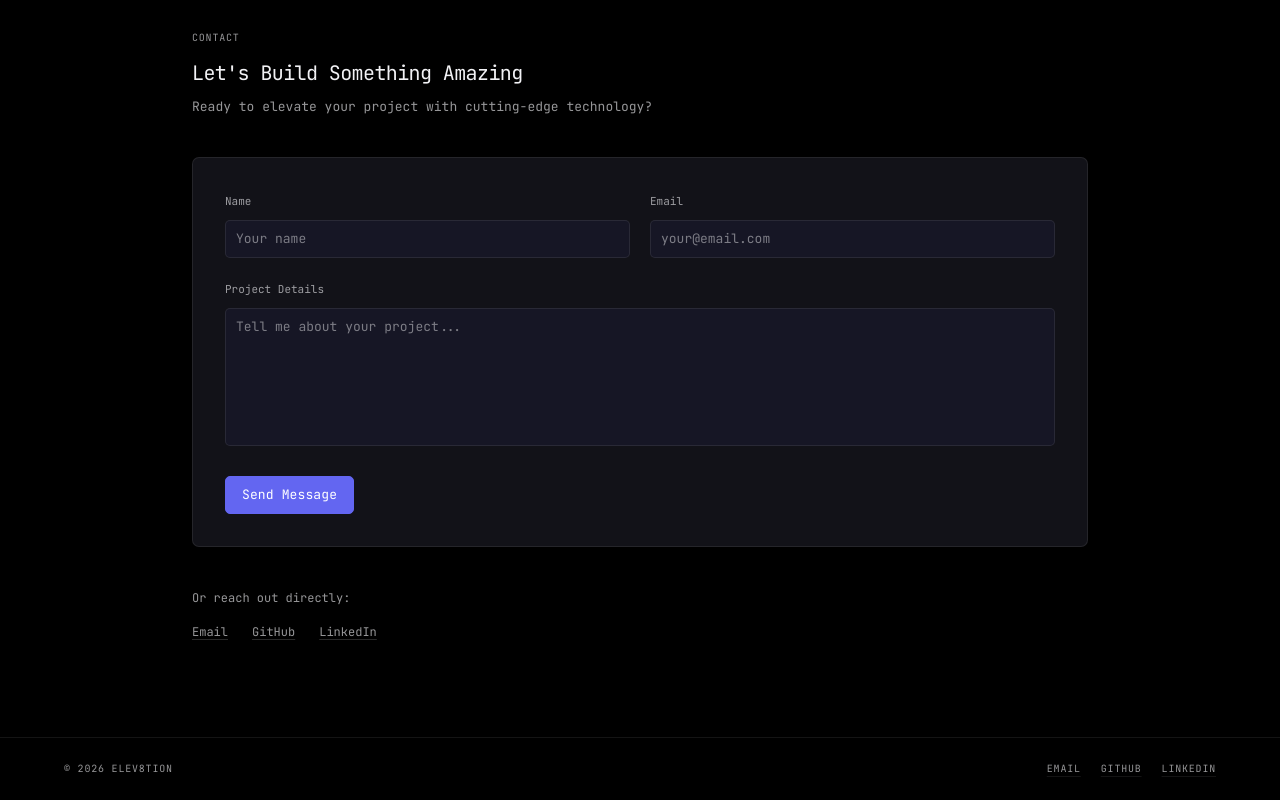
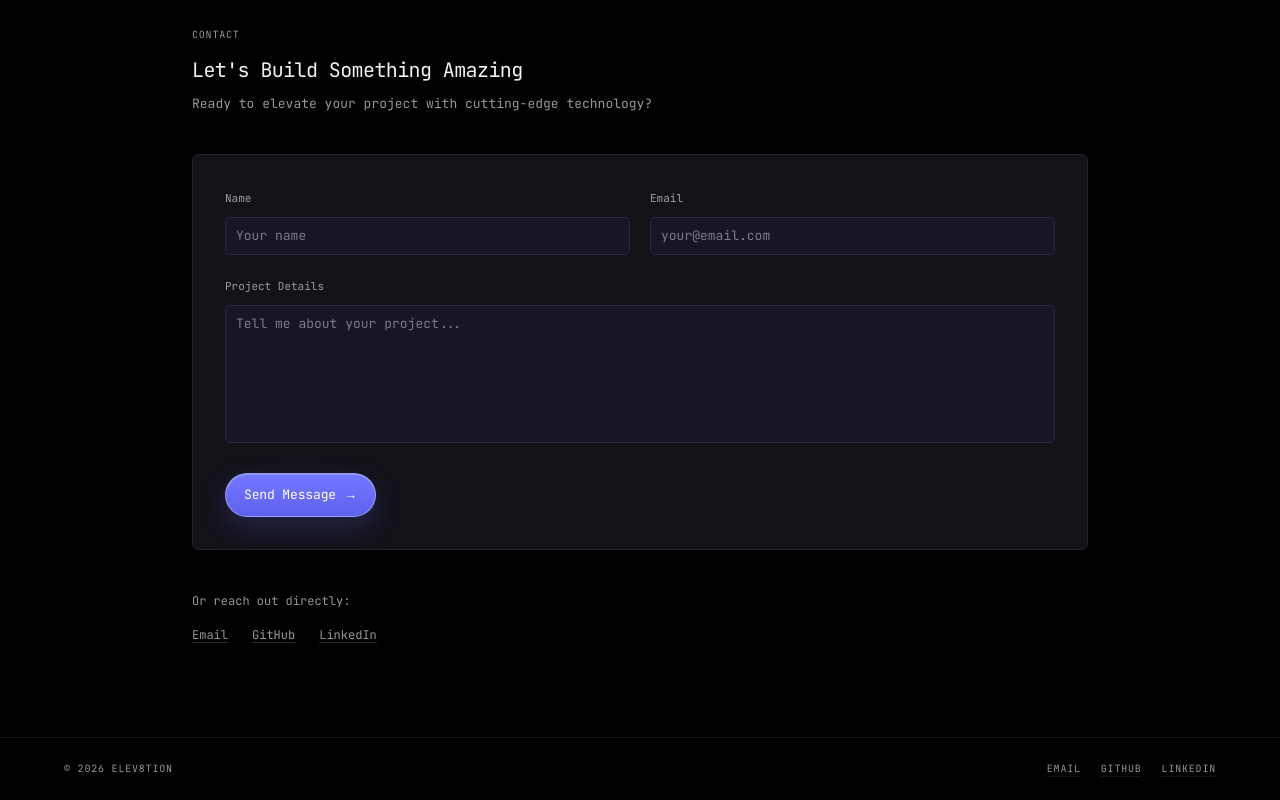
Before and after one commit to elev8tion/kcpf, a Next.js app: page / in a window 1280 px wide. Shown: the part 2263-3063 px from the top of the page. Built offline with nearby package versions, Linux system fonts and the light colour scheme; a web font is replaced by a local one.

Commit message:
Match contact submit CTA styling

```diff
--- a/app/globals.css
+++ b/app/globals.css
@@ -248,6 +248,16 @@
   .hero-cta--secondary:hover {
     background: rgba(99, 102, 241, 0.1);
     border-color: rgba(255, 255, 255, 0.24);
+  }
+
+  .contact-submit {
+    width: 100%;
+  }
+
+  @media (min-width: 640px) {
+    .contact-submit {
+      width: auto;
+    }
   }
 
   /* Mono chip / tag. */
--- a/components/sections/Contact.tsx
+++ b/components/sections/Contact.tsx
@@ -2,7 +2,7 @@
 
 import { useState } from "react";
 import { motion } from "framer-motion";
-import { Button, EASE_OUT, Panel, SectionHeading } from "../traevu";
+import { EASE_OUT, Panel, SectionHeading } from "../traevu";
 
 export default function Contact() {
   const [name, setName] = useState("");
@@ -96,9 +96,13 @@ export default function Contact() {
               </div>
 
               <div className="pt-1">
-                <Button variant="primary" size="lg" type="submit">
-                  Send Message
-                </Button>
+                <button
+                  type="submit"
+                  className="hero-cta hero-cta--primary contact-submit"
+                >
+                  <span>Send Message</span>
+                  <span aria-hidden="true">→</span>
+                </button>
               </div>
             </form>
           </Panel>
```
